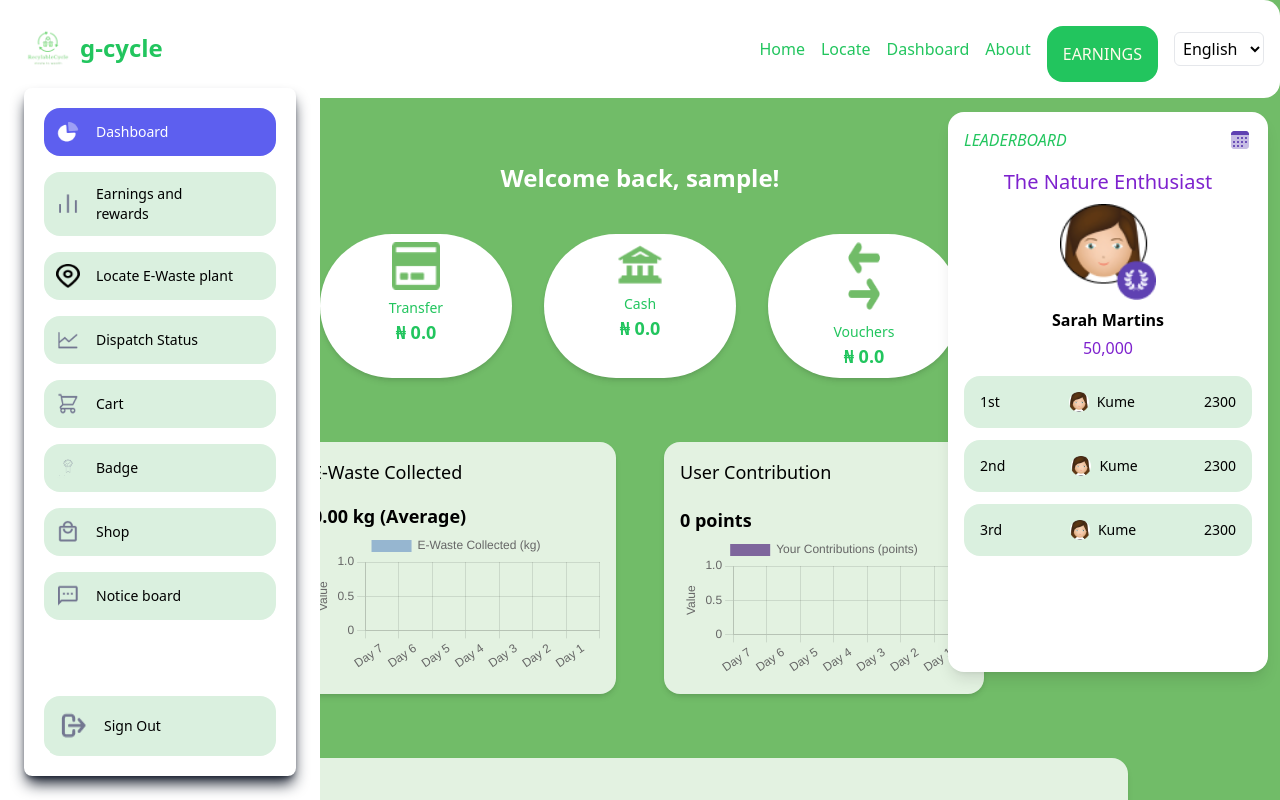
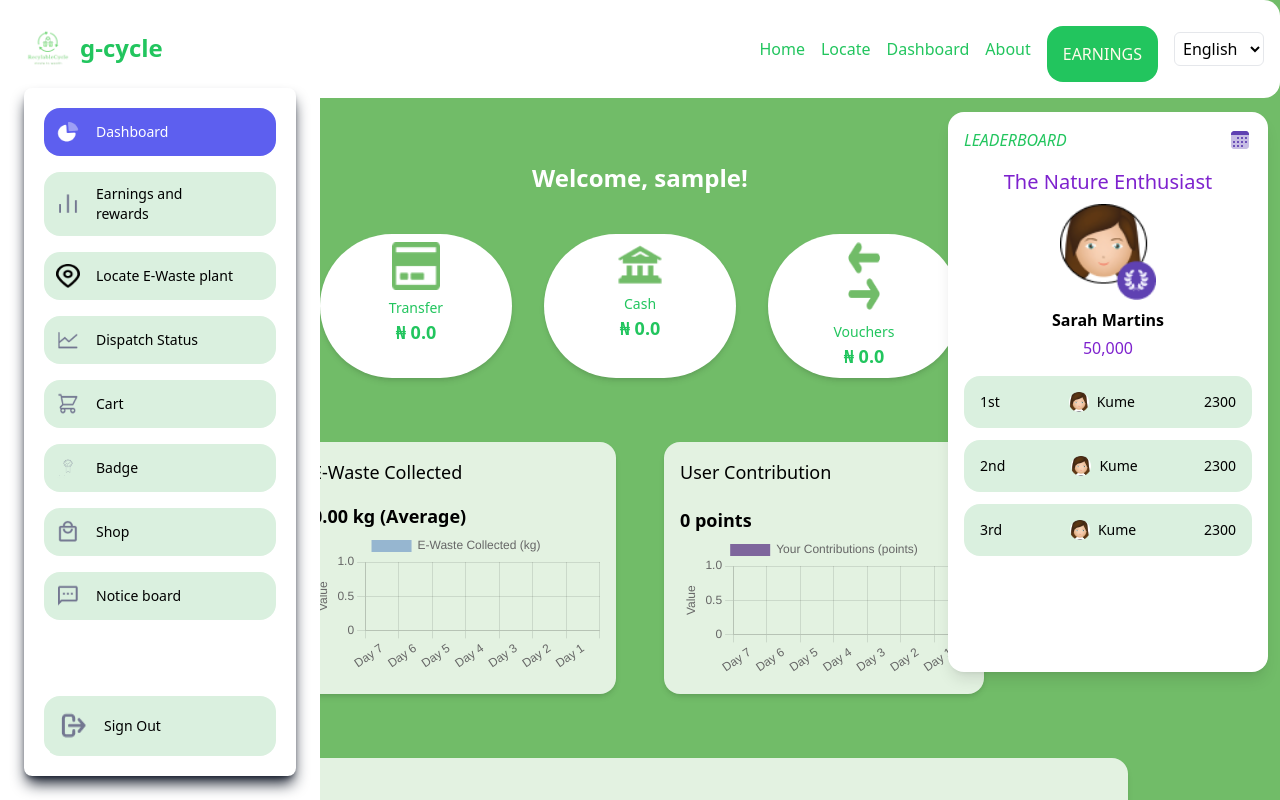
Before and after one commit to dark-royal/recycle, a React (Create React App) app: page /dashboard in a window 1280 px wide. Shown: the top 800 px of the page. Built offline with nearby package versions, Linux system fonts and the light colour scheme; sample sign-in values are in the browser's storage.

Commit message:
Updated the user dashboard

```diff
--- a/src/Components/dashboard/contentbar/DashBarView.jsx
+++ b/src/Components/dashboard/contentbar/DashBarView.jsx
@@ -21,7 +21,7 @@ const DashBarView = () => {
              style={{width: '80%', maxWidth: '80vw', margin: '0 auto'}}>
             <div className="w-full mt-4 md:mt-10 text-left md:text-center">
                 <p className="text-white font-bold text-xl md:text-2xl">
-                    Welcome back, {username}!
+                    Welcome, {username}!
                 </p>
             </div>
             <div className="flex flex-wrap mt-6 md:mt-10 gap-2 md:gap-8 justify-center">
```
